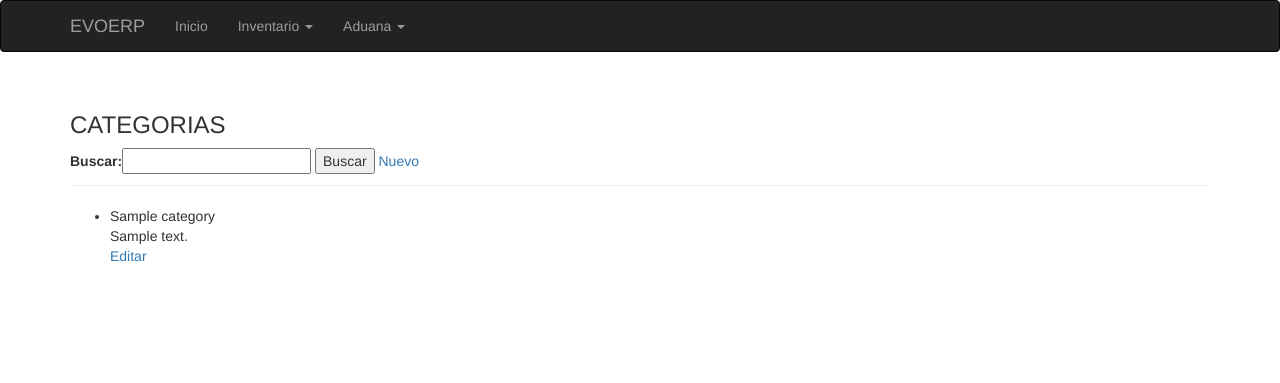
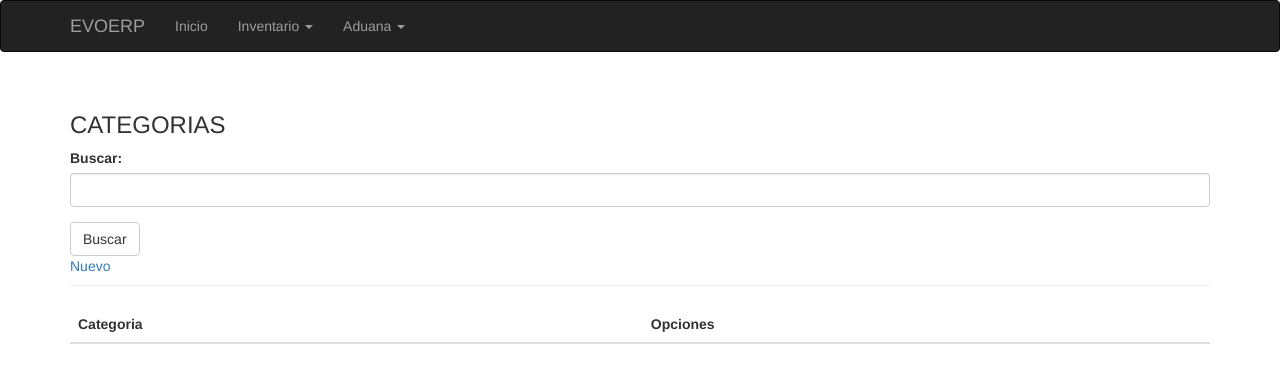
Before and after one commit to mzhindon/evoerp, a Flask app: page /inventory/list_categories in a window 1280 px wide. Shown: the top 383 px of the page. Run offline with Flask 2, Linux system fonts and the light colour scheme; tables that the repository leaves empty hold one stand-in row (values such as "Sample post"); lists and menus that the app fills with data are empty; some libraries are stand-ins or nearby versions.

Commit message:
Include Templates, Bootstrape and Forms and Models. Save, Query, Edit data in postgres show item lists and filter

```diff
--- a/app/inventory/forms.py
+++ b/app/inventory/forms.py
@@ -4,9 +4,8 @@ from wtforms.validators import Required
 from app.models.inventory import Category
 
 class ListCategoriesForm(Form):
-    parametro = StringField('Buscar:',)
+    parametro = StringField('Buscar:')
     submitFind = SubmitField('Buscar')
-    submitNew = SubmitField('Nuevo')
 
 class EditCategoryForm(Form):
     name= StringField('Nombre:',validators=[Required()])
--- a/app/inventory/views.py
+++ b/app/inventory/views.py
@@ -7,10 +7,13 @@ from app.models.inventory import Category
 @inventory.route('/list_categories',methods=['GET','POST'])
 def list_categories():
     form = ListCategoriesForm()
+    categories=[]
     if form.validate_on_submit():
-        form.parametro.data = ''
-    categories = Category.query.all()
-    return render_template('inventory/list_categories.html',form=form,categories=categories)
+        if form.parametro.data != '':
+            categories = Category.query.filter(Category.name.like('%'+form.parametro.data+'%')).all()
+        else:
+            categories = Category.query.all()
+    return render_template('inventory/list_categories.html',form=form,categories = categories)
 
 @inventory.route('/add_category',methods=['GET','POST'])
 def add_category():
@@ -26,7 +29,7 @@ def add_category():
             flash('Registro ya existe!')
         form.name.data = ''
         form.description.data=''
-        return redirect(url_for('.add_category'))
+        return redirect(url_for('.list_categories'))
     return render_template('inventory/edit_category.html',form=form)
 
 @inventory.route('/edit_category/<int:id>',methods=['GET','POST'])
@@ -40,7 +43,7 @@ def edit_category(id):
         flash('Registro actualizado exitosamente!')
         form.name.data = ''
         form.description.data=''
-        return redirect(url_for('.add_category'))
+        return redirect(url_for('.list_categories'))
     form.name.data = category.name
     form.description.data = category.description
     return render_template('inventory/edit_category.html',form=form)
--- a/app/templates/inventory/list_categories.html
+++ b/app/templates/inventory/list_categories.html
@@ -1,19 +1,30 @@
 {% extends "base.html"%}
+{% import "bootstrap/wtf.html" as wtf %}
 
 {%block title %} Categorias {% endblock %}
 
 {% block page_content %}
 <div class="page-header">
 	<h3>CATEGORIAS</h3>
-	{{ form.parametro.label }}{{ form.parametro() }} {{ form.submitFind() }} <a href="/inventory/add_category">Nuevo</a>
+	{{ wtf.quick_form(form) }}
+	<a href="/inventory/add_category">Nuevo</a>
 </div>
-<ul>
+  <table class="table table-striped">
+    <thead>
+      <tr>
+        <th>Categoria</th>
+        <th>Opciones</th>
+      </tr>
+    </thead>
+    <tbody>
 	{% for category in categories %}
-	<li>
-		<div>{{category.name}}</div>
-		<div>{{category.description}}</div>
-		<div><a href="{{url_for('.edit_category',id=category.id)}}">Editar</a></div>
-	</li>
+      <tr>
+        <td>{{category.name}}</td>
+        <td><a href="{{url_for('.edit_category',id=category.id)}}">Editar</a></td>
+      </tr>
+
 	{% endfor %}
-</ul>
+    </tbody>
+  </table>
+
 {% endblock %}
--- a/config.py
+++ b/config.py
@@ -20,7 +20,7 @@ class Config:
 '''Config SUBCLASS'''
 class DevelopmentConfig(Config):
     DEBUG = True
-    SQLALCHEMY_DATABASE_URI = 'postgresql://evoerp:devadmin@172.16.61.25/evoerpdb_dev'
+    SQLALCHEMY_DATABASE_URI = 'postgresql://evoerp:devadmin@192.168.1.5/evoerpdb_dev'
 
 class ProductionConfig(Config):
     SQLALCHEMY_DATABASE_URI = 'postgresql://evoerp:devadmin@192.168.1.5/evoerprod'
```
